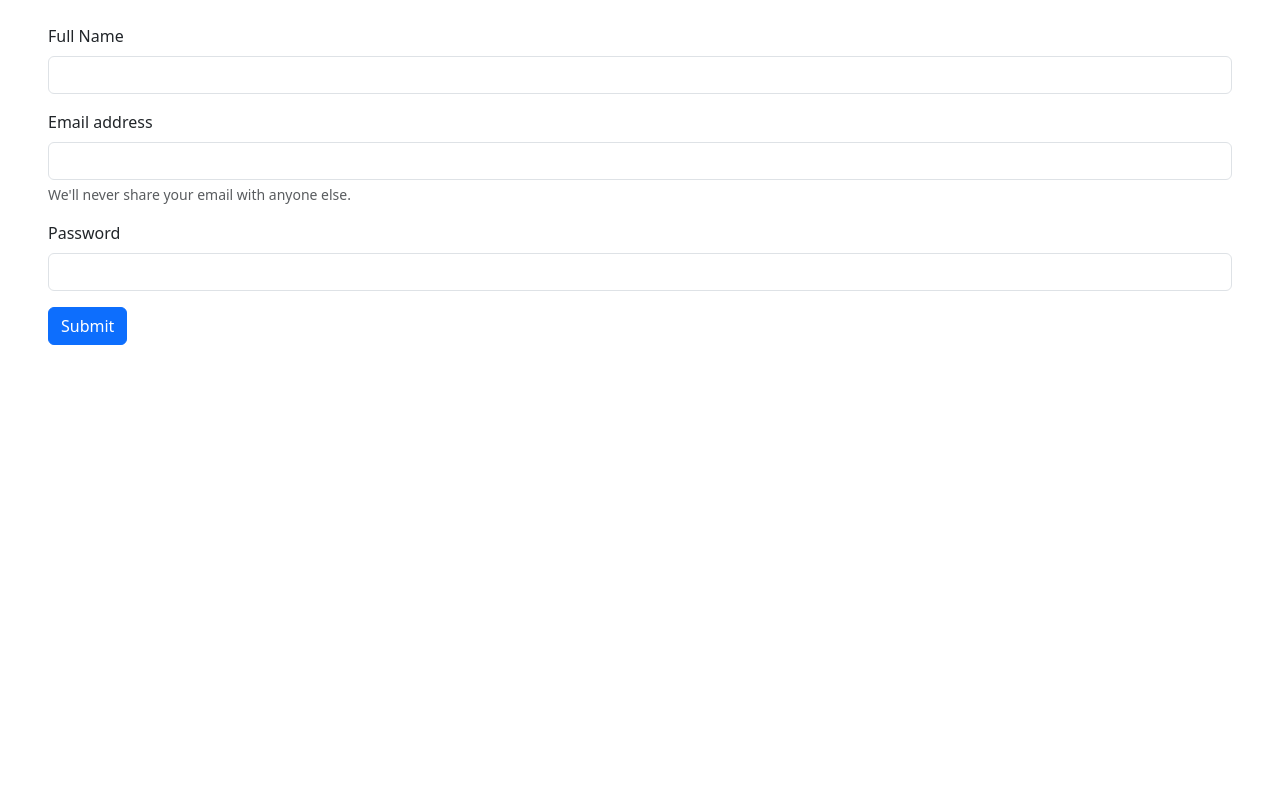
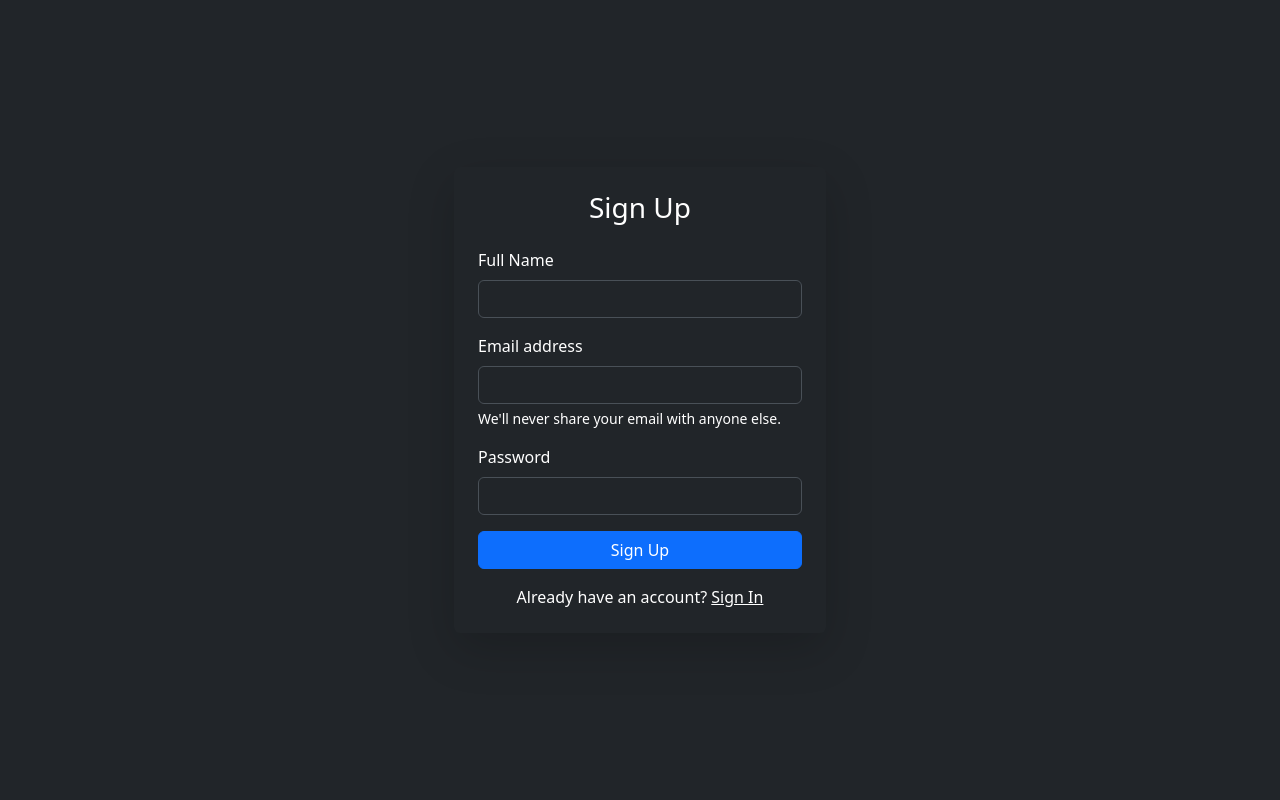
Before and after one commit to Gaurav-Singh-Heer/Blogify-2FA-Email-Verification, a Node server app: page /user/signup in a window 1280 px wide. Shown: the part 56-856 px from the top of the page. Before the commit the page ends 401 px from the top, so only its background shows below. Run offline with Node 20, Linux system fonts and the light colour scheme; some libraries are stand-ins or nearby versions.

Commit message:
Dark Theme UI

```diff
--- a/views/blog.ejs
+++ b/views/blog.ejs
@@ -1,5 +1,5 @@
 <!DOCTYPE html>
-<html lang="en">
+<html lang="en" data-bs-theme="dark">
 <head>
     <%- include('./partials/head') %>
     <title>Blog</title>
--- a/views/home.ejs
+++ b/views/home.ejs
@@ -1,5 +1,5 @@
 <!DOCTYPE html>
-<html lang="en">
+<html lang="en" data-bs-theme="dark">
 <head>
     <%- include('./partials/head') %>
     <title>Homepage</title>
--- a/views/signup.ejs
+++ b/views/signup.ejs
@@ -1,30 +1,52 @@
 <!DOCTYPE html>
-<html lang="en">
+<html lang="en" data-bs-theme="dark">
+
 <head>
     <%- include('./partials/head') %>
     <title>SignUp</title>
 </head>
+
 <body>
     <%- include('./partials/nav') %>
-    <div class="conatiner mt-4 ms-5 me-5">
+
+    <!-- Centered Sign-Up Form -->
+    <div class="container d-flex justify-content-center align-items-center" style="height: 100vh;">
+        <div class="col-md-6 col-lg-4 p-4 bg-dark rounded shadow-lg">
             <form action="/user/signup" method="post">
+                <h3 class="text-center text-white mb-4">Sign Up</h3>
+
+                <!-- Full Name Input -->
                 <div class="mb-3">
-              <label for="fullName" class="form-label">Full Name </label>
-              <input type="text" class="form-control" id="fullName" name="fullName" aria-describedby="fullName">
+                    <label for="fullName" class="form-label text-white">Full Name</label>
+                    <input type="text" class="form-control" id="fullName" name="fullName" required>
                 </div>
+
+                <!-- Email Input -->
                 <div class="mb-3">
-              <label for="exampleInputEmail1" class="form-label">Email address</label>
-              <!-- <input type="email" class="form-control" id="exampleInputEmail1" name="email" aria-describedby="emailHelp"> -->
-              <input type="email" class="form-control" id="email" name="email" aria-describedby="emailHelp" required>
-              <div id="emailHelp" class="form-text">We'll never share your email with anyone else.</div>
+                    <label for="email" class="form-label text-white">Email address</label>
+                    <input type="email" class="form-control" id="email" name="email" required>
+                    <div id="emailHelp" class="form-text text-white">We'll never share your email with anyone else.</div>
                 </div>
+
+                <!-- Password Input -->
                 <div class="mb-3">
-              <label for="exampleInputPassword1" class="form-label">Password</label>
-              <input name="password" type="password" class="form-control" id="exampleInputPassword1">
+                    <label for="exampleInputPassword1" class="form-label text-white">Password</label>
+                    <input name="password" type="password" class="form-control" id="exampleInputPassword1" required>
                 </div>
-            <button type="submit" class="btn btn-primary">Submit</button>
+
+                <!-- Submit Button -->
+                <button type="submit" class="btn btn-primary w-100">Sign Up</button>
+
+                <!-- Already have an account? -->
+                <div class="text-center mt-3">
+                    <span class="text-white">Already have an account? </span>
+                    <a href="/user/signin" class="text-white">Sign In</a>
+                </div>
             </form>
         </div>
+    </div>
+
     <%- include('./partials/script') %>
 </body>
+
 </html>
```
Also changed, not shown: views/addBlog.ejs (+20 -10 lines), views/signin.ejs (+28 -8 lines), views/verify_login_otp.ejs (+18 -7 lines), views/verify_otp.ejs (+20 -7 lines). Lines whose indentation alone changed are shown as unchanged.
